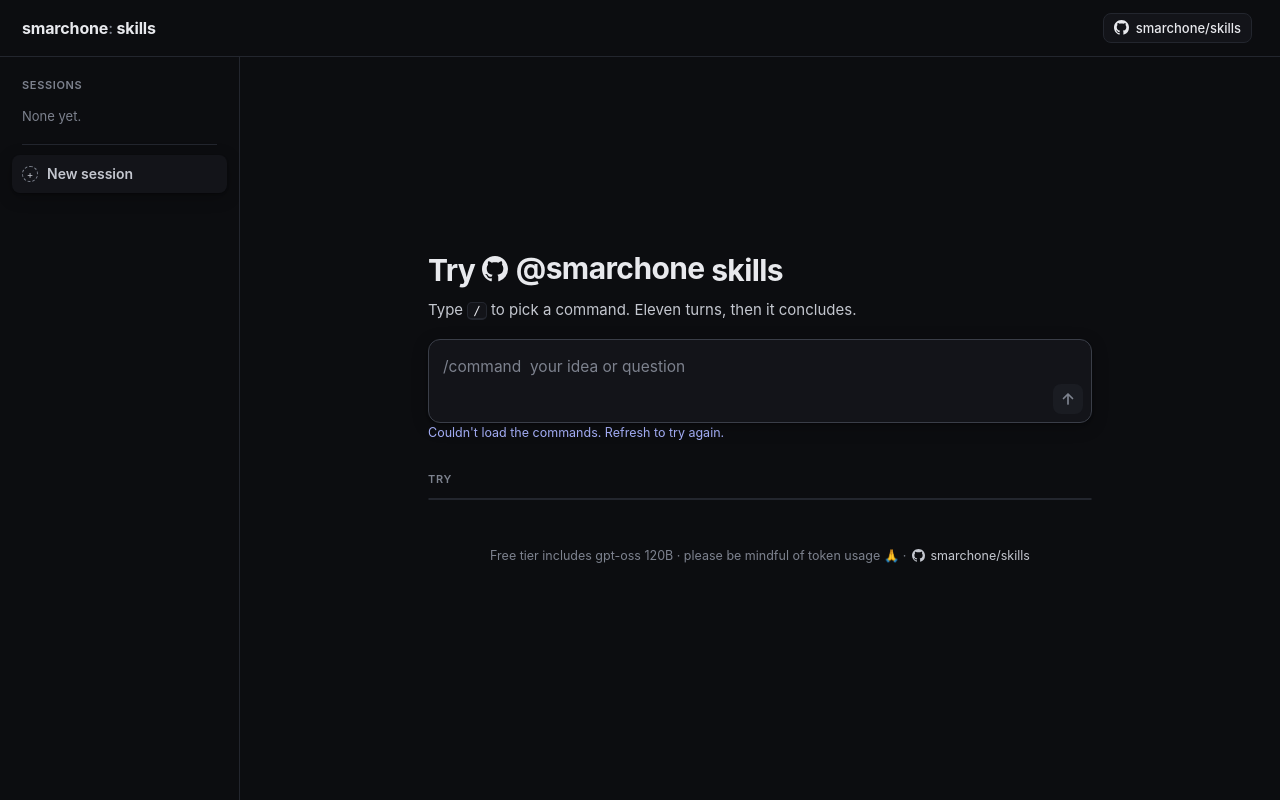
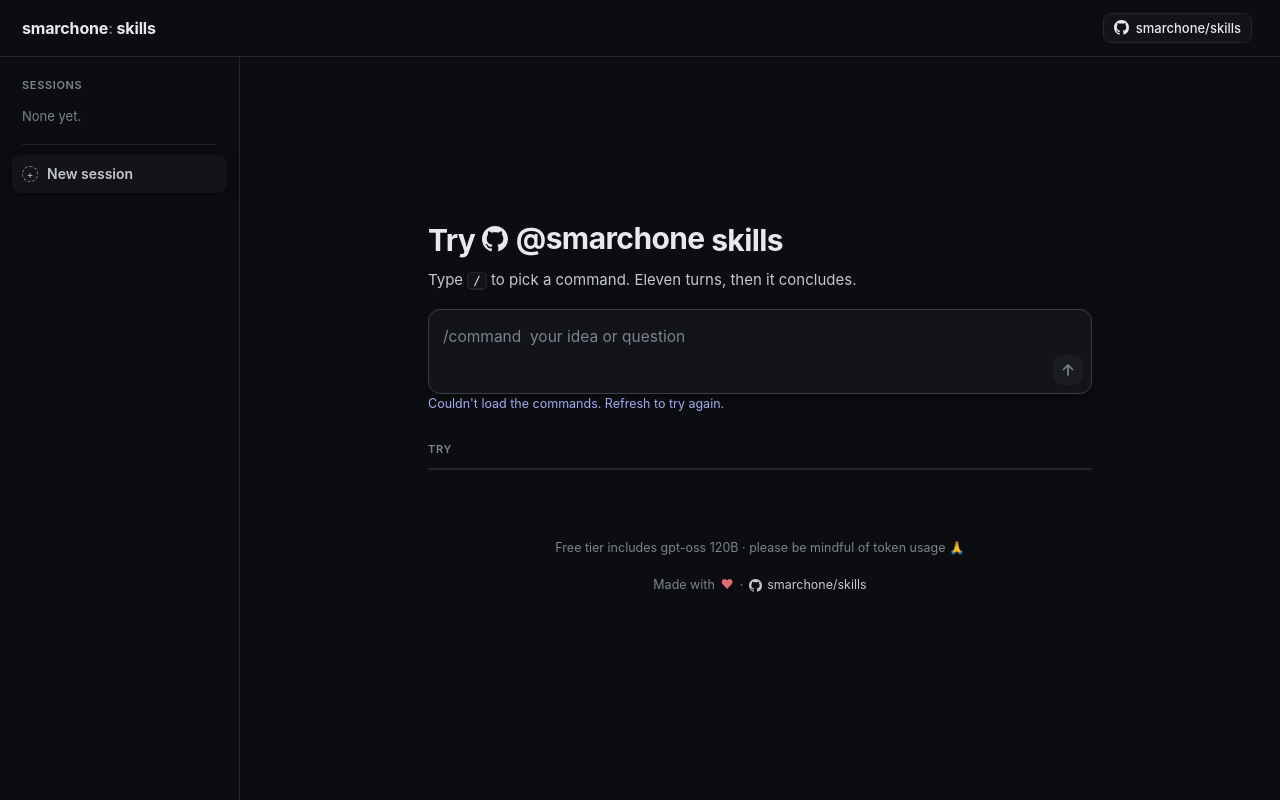
Before and after one commit to smarchone/cf-skills, a website: page public/index.html in a window 1280 px wide. Drawn offline with nearby package versions, Linux system fonts and the light colour scheme; no server answers.

Commit message:
minor fix

```diff
--- a/public/index.html
+++ b/public/index.html
@@ -203,11 +203,11 @@ svg { display: block; flex: none; }
 .menu-empty { padding: 7px 9px; font-size: 13px; color: var(--ink-3); }
 
 /* ---------- Footer ---------- */
-.foot { display: flex; align-items: center; justify-content: center; gap: 6px; font-size: 12.5px; color: var(--ink-3); padding: 10px 0 2px; }
+.foot { display: flex; align-items: center; justify-content: center; gap: 6px; font-size: 12.5px; color: var(--ink-3); padding: 16px 0 2px; }
 .foot a { display: inline-flex; align-items: center; gap: 5px; text-decoration: none; color: var(--ink-2); }
 .foot a:hover { color: var(--accent); }
 .foot .heart { color: var(--heart); }
-.start .foot { margin-top: 18px; }
+.start .foot { margin-top: 34px; }
 
 #toast { position: fixed; bottom: 20px; left: 50%; transform: translateX(-50%) translateY(20px); opacity: 0; pointer-events: none; background: var(--ink); color: var(--bg); padding: 9px 16px; border-radius: 10px; font-size: 14px; transition: .2s; z-index: 60; }
 #toast.show { opacity: 1; transform: translateX(-50%); }
@@ -262,7 +262,8 @@ svg { display: block; flex: none; }
         <div id="startSlot"></div>
         <div class="ex-head">Try</div>
         <div class="ex-list" id="examples"></div>
-        <div class="foot">Free tier includes gpt-oss 120B · please be mindful of token usage 🙏 · <a href="https://github.com/smarchone/skills" target="_blank" rel="noopener"><svg width="13" height="13"><use href="#gh"/></svg>smarchone/skills</a></div>
+        <div class="foot" style="padding-bottom:0">Free tier includes gpt-oss 120B · please be mindful of token usage 🙏</div>
+        <div class="foot" style="padding-top:0;margin-top:0">Made with <span class="heart" aria-label="love">♥</span> · <a href="https://github.com/smarchone/skills" target="_blank" rel="noopener"><svg width="13" height="13"><use href="#gh"/></svg>smarchone/skills</a></div>
       </div>
       <div class="transcript" id="thread" hidden></div>
     </div>
@@ -270,7 +271,8 @@ svg { display: block; flex: none; }
       <div class="dock-inner">
         <div id="dockSlot"></div>
       </div>
-      <div class="foot">Free tier includes gpt-oss 120B · please be mindful of token usage 🙏 · <a href="https://github.com/smarchone/skills" target="_blank" rel="noopener"><svg width="13" height="13"><use href="#gh"/></svg>smarchone/skills</a></div>
+      <div class="foot" style="padding-bottom:0">Free tier includes gpt-oss 120B · please be mindful of token usage 🙏</div>
+      <div class="foot" style="padding-top:0;margin-top:0">Made with <span class="heart" aria-label="love">♥</span> · <a href="https://github.com/smarchone/skills" target="_blank" rel="noopener"><svg width="13" height="13"><use href="#gh"/></svg>smarchone/skills</a></div>
     </div>
   </section>
 </div>
```
